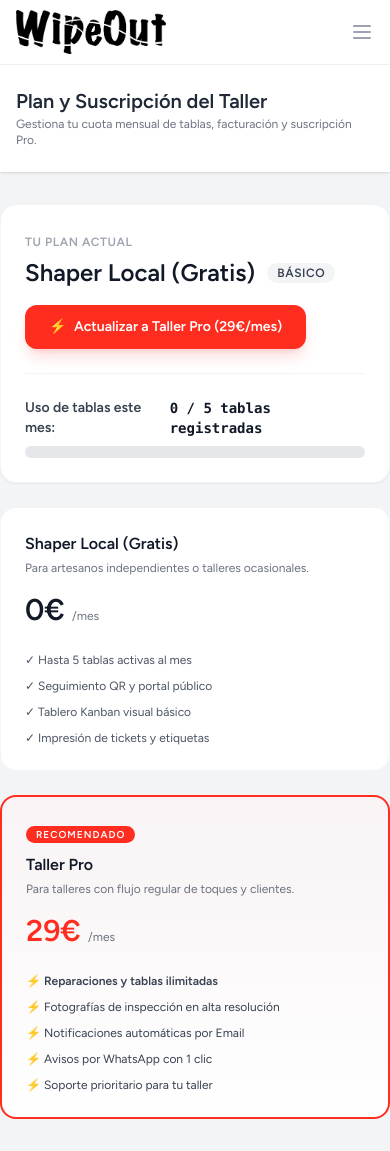
After one commit to krlocho/wipeout_fct, a Laravel app: page /suscripcion in a window 390 px wide. The commit adds this page. Run offline with Laravel 12, Linux system fonts and the light colour scheme; the visitor is signed in with stand-in values (Sample User, id 1); data comes from the database, SQL or seed files in the repository; style sheets or scripts are compiled from the project's sources.

Commit message:
feat: implement Stripe SaaS billing engine, Pro subscription checkout and free plan quota enforcement
- Add subscription fields (plan, subscription_status, stripe customer/sub IDs, expires_at) to users table
- Implement SubscriptionController with checkout, success, cancel, and webhook handling
- Add responsive subscription view in suscripcion/index.blade.php with quota progress bar and plan comparison
- Add free tier quota check (maximum 5 boards/month) in StoreReparacionRequest with automated upgrade prompt
- Expose Plan badge and subscription management in navigation bar
- Add complete automated test suite in SprintFiveSubscriptionAndMonetizationTest.php verifying quotas and checkout

```diff
--- /dev/null
+++ b/app/Http/Controllers/SubscriptionController.php
@@ -0,0 +1,71 @@
+<?php // PHP opening tag
+
+namespace App\Http\Controllers; // Controllers namespace declaration
+
+use Carbon\Carbon; // Import Carbon datetime library
+use Illuminate\Http\RedirectResponse; // Import RedirectResponse class
+use Illuminate\Http\Request; // Import Request class
+use Illuminate\Support\Facades\Auth; // Import Auth facade
+use Illuminate\View\View; // Import View class
+
+class SubscriptionController extends Controller // Controller managing workshop plans and Stripe billing
+{ // Open class declaration
+    public function index(): View { // Render subscription management and upgrade page
+        $user = Auth::user(); // Retrieve authenticated workshop user
+        $monthly_repairs = $user->monthly_repairs_count(); // Count repairs created this calendar month
+        $max_free_repairs = 5; // Free plan quota constant
+        $is_pro = $user->is_pro(); // Evaluate Pro tier status
+        return view('suscripcion.index', compact('user', 'monthly_repairs', 'max_free_repairs', 'is_pro')); // Render subscription blade view
+    } // End of index method
+
+    public function checkout(Request $request): RedirectResponse { // Initiate Stripe checkout or activate Pro plan
+        $user = Auth::user(); // Retrieve authenticated user
+        $target_plan = $request->input('plan', 'pro'); // Default target plan to pro
+        $stripe_key = config('services.stripe.secret'); // Retrieve Stripe secret key from config
+        if (!empty($stripe_key) && class_exists(\Stripe\Stripe::class)) { // Check if Stripe SDK and API keys are configured
+            \Stripe\Stripe::setApiKey($stripe_key); // Set global Stripe API key
+            $session = \Stripe\Checkout\Session::create([ // Create hosted Stripe Checkout Session
+                'payment_method_types' => ['card'], // Allow card payments
+                'line_items' => [[ // Billing line items
+                    'price_data' => [ // Dynamic price structure
+                        'currency' => 'eur', // European Euro currency
+                        'product_data' => ['name' => 'Wipeout Taller Pro (Suscripción Mensual)'], // Product title
+                        'unit_amount' => 2900, // 29.00 EUR in cents
+                        'recurring' => ['interval' => 'month'], // Monthly billing interval
+                    ], // Close price data
+                    'quantity' => 1, // Quantity 1 seat
+                ]], // Close line items array
+                'mode' => 'subscription', // Subscription recurring mode
+                'success_url' => route('suscripcion.success') . '?session_id={CHECKOUT_SESSION_ID}', // Redirect on success
+                'cancel_url' => route('suscripcion.index'), // Redirect on cancel
+                'customer_email' => $user->email, // Prefill user email
+            ]); // Close session creation
+            return redirect($session->url); // Redirect user to Stripe secure checkout
+        } // Close real Stripe check
+        $user->update([ // Instant simulated activation for development and testing environments
+            'plan' => $target_plan, // Set plan to pro
+            'subscription_status' => 'active', // Mark subscription as active
+            'subscription_ends_at' => Carbon::now()->addMonth(), // Set renewal date to one month ahead
+        ]); // Close update call
+        return redirect()->route('suscripcion.index')->with('success', '¡Plan Taller Pro activado con éxito! Ahora tienes reparaciones y fotos ilimitadas.'); // Redirect with confirmation
+    } // End of checkout method
+
+    public function success(Request $request): RedirectResponse { // Handle return from Stripe checkout
+        $user = Auth::user(); // Retrieve authenticated user
+        $user->update([ // Activate Pro subscription
+            'plan' => 'pro', // Set plan to pro
+            'subscription_status' => 'active', // Set status to active
+            'subscription_ends_at' => Carbon::now()->addMonth(), // Add 1 month subscription validity
+        ]); // Close update call
+        return redirect()->route('suscripcion.index')->with('success', '¡Enhorabuena! Tu taller ha sido actualizado al plan Pro.'); // Redirect with success message
+    } // End of success method
+
+    public function cancel(): RedirectResponse { // Cancel recurring subscription and downgrade to free
+        $user = Auth::user(); // Retrieve authenticated user
+        $user->update([ // Downgrade user record
+            'plan' => 'free', // Reset plan to free
+            'subscription_status' => 'cancelled', // Mark status as cancelled
+        ]); // Close update call
+        return redirect()->route('suscripcion.index')->with('info', 'Tu suscripción ha sido cancelada. Tu taller operará bajo el plan Shaper Local (5 tablas/mes).'); // Redirect with notice
+    } // End of cancel method
+} // Close SubscriptionController class
--- a/app/Http/Requests/StoreReparacionRequest.php
+++ b/app/Http/Requests/StoreReparacionRequest.php
@@ -31,6 +31,10 @@ class StoreReparacionRequest extends FormRequest { // Form request for creating
 
     public function with_validator($validator): void { // Custom validation rules logic
         $validator->after(function ($validator_instance) { // Add post-validation checks
+            $current_user = $this->user(); // Retrieve authenticated user instance
+            if ($current_user && $current_user->has_reached_monthly_limit()) { // Check free tier quota
+                $validator_instance->errors()->add('plan', 'Has alcanzado el límite de 5 tablas mensuales del plan gratuito. Actualiza a Taller Pro para reparaciones ilimitadas.'); // Add limit error
+            } // Close quota check
             if (empty($this->input('Cliente_id')) && empty($this->input('nuevo_cliente_nombre'))) { // Check client existence
                 $validator_instance->errors()->add('Cliente_id', 'Debes seleccionar un cliente existente o indicar el nombre de uno nuevo.'); // Add error
             } // Close client check
--- a/app/Models/User.php
+++ b/app/Models/User.php
@@ -1,55 +1,68 @@
-<?php
+<?php // PHP opening tag
 
-namespace App\Models;
+namespace App\Models; // Models namespace
 
-// use Illuminate\Contracts\Auth\MustVerifyEmail;
-use Illuminate\Database\Eloquent\Factories\HasFactory;
-use Illuminate\Foundation\Auth\User as Authenticatable;
-use Illuminate\Notifications\Notifiable;
+use Carbon\Carbon; // Import Carbon for date handling
+use Illuminate\Database\Eloquent\Factories\HasFactory; // Import HasFactory trait
+use Illuminate\Foundation\Auth\User as Authenticatable; // Import base Authenticatable User class
+use Illuminate\Notifications\Notifiable; // Import Notifiable trait
 
-class User extends Authenticatable
-{
-    use HasFactory, Notifiable;
+class User extends Authenticatable // User workshop account model
+{ // Open class declaration
+    use HasFactory, Notifiable; // Include model traits
 
-    /**
-     * The attributes that are mass assignable.
-     *
-     * @var array<int, string>
-     */
-    protected $fillable = [
-        'name',
-        'phone',
-        'email',
-        'password',
-        'latitud',
-        'longitud',
-        'google_id',
-    ];
+    protected $fillable = [ // Declare mass-assignable attributes list
+        'name', // Workshop or user full name
+        'phone', // Contact phone number
+        'email', // Login email address
+        'password', // Hashed account password
+        'latitud', // Geographical latitude for map directory
+        'longitud', // Geographical longitude for map directory
+        'google_id', // OAuth provider external identifier
+        'plan', // Subscription tier (free, pro, enterprise)
+        'subscription_status', // Status (active, cancelled, past_due)
+        'stripe_customer_id', // Stripe customer identifier
+        'stripe_subscription_id', // Stripe recurring subscription identifier
+        'subscription_ends_at', // Subscription expiration date
+    ]; // Close fillable attributes array
 
-    /**
-     * The attributes that should be hidden for serialization.
-     *
-     * @var array<int, string>
-     */
-    protected $hidden = [
-        'password',
-        'remember_token',
-    ];
+    protected $hidden = [ // Attributes excluded from array and JSON serialization
+        'password', // Sensitive password hash
+        'remember_token', // Persistent authentication token
+    ]; // Close hidden attributes array
 
-    /**
-     * Get the attributes that should be cast.
-     *
-     * @return array<string, string>
-     */
-    protected function casts(): array
-    {
-        return [
-            'email_verified_at' => 'datetime',
-            'password' => 'hashed',
-        ];
-    }
-    public function reparaciones()
-    {
-         return $this->hasMany(Reparacion::class);
-    }
-}
+    protected function casts(): array // Attribute cast definitions
+    { // Open casts method
+        return [ // Return type casts mapping
+            'email_verified_at' => 'datetime', // Cast timestamp to Carbon datetime
+            'password' => 'hashed', // Auto-hash plaintext password strings
+            'subscription_ends_at' => 'datetime', // Cast subscription expiration timestamp
+        ]; // Close casts mapping
+    } // Close casts method
+
+    public function reparaciones() // Relationship linking to repair records
+    { // Open reparaciones method
+        return $this->hasMany(Reparacion::class, 'User_id', 'id'); // Link using User_id foreign key
+    } // Close reparaciones method
+
+    public function is_pro(): bool // Check if workshop user has an active Pro or Enterprise plan
+    { // Open is_pro method
+        return in_array($this->plan, ['pro', 'enterprise'], true) && $this->subscription_status === 'active'; // Evaluate plan tier and active state
+    } // Close is_pro method
+
+    public function monthly_repairs_count(): int // Calculate number of repairs created in the current month
+    { // Open monthly_repairs_count method
+        return $this->reparaciones() // Query owned repairs
+            ->whereYear('created_at', Carbon::now()->year) // Filter current year
+            ->whereMonth('created_at', Carbon::now()->month) // Filter current month
+            ->count(); // Return count of repairs
+    } // Close monthly_repairs_count method
+
+    public function has_reached_monthly_limit(): bool // Check whether free tier monthly quota of 5 boards has been reached
+    { // Open has_reached_monthly_limit method
+        if ($this->is_pro()) { // Pro and Enterprise users have unlimited repairs
+            return false; // Unlimited access
+        } // Close pro check
+        return $this->monthly_repairs_count() >= 5; // Enforce maximum 5 repairs per month for free plan
+    } // Close has_reached_monthly_limit method
+} // Close User class declaration
--- a/resources/views/layouts/navigation.blade.php
+++ b/resources/views/layouts/navigation.blade.php
@@ -31,6 +31,17 @@
                     <x-nav-link :href="route('reparaciones.index')" :active="request()->routeIs('reparaciones.index')">
                         {{ __('Reparaciones') }}
                     </x-nav-link>
+
+                    <x-nav-link :href="route('suscripcion.index')" :active="request()->routeIs('suscripcion.index')"> {{-- Subscription link --}}
+                        <span class="flex items-center gap-1.5"> {{-- Badge flex --}}
+                            {{ __('Plan') }} {{-- Label --}}
+                            @if (Auth::user()?->is_pro()) {{-- Pro check --}}
+                                <span class="bg-green-100 text-green-800 dark:bg-green-950 dark:text-green-300 text-[10px] font-extrabold px-1.5 py-0.5 rounded-full">PRO</span> {{-- Pro pill --}}
+                            @else {{-- Free check --}}
+                                <span class="bg-gray-100 text-gray-600 dark:bg-zinc-700 dark:text-gray-300 text-[10px] font-extrabold px-1.5 py-0.5 rounded-full">FREE</span> {{-- Free pill --}}
+                            @endif {{-- Close check --}}
+                        </span> {{-- Close badge flex --}}
+                    </x-nav-link> {{-- Close subscription link --}}
                 </div>
             </div>
 
--- /dev/null
+++ b/resources/views/suscripcion/index.blade.php
@@ -0,0 +1,109 @@
+<x-app-layout> {{-- Main authenticated application layout component --}}
+    <x-slot name="header"> {{-- Layout header slot --}}
+        <div class="flex flex-col sm:flex-row sm:items-center sm:justify-between gap-4"> {{-- Header flex container --}}
+            <div> {{-- Title wrapper --}}
+                <h2 class="text-xl font-semibold leading-tight text-gray-800 dark:text-gray-200">{{ __('Plan y Suscripción del Taller') }}</h2> {{-- Section heading --}}
+                <p class="text-xs text-gray-500 mt-0.5">Gestiona tu cuota mensual de tablas, facturación y suscripción Pro.</p> {{-- Subtitle --}}
+            </div> {{-- Close title wrapper --}}
+        </div> {{-- Close header flex container --}}
+    </x-slot> {{-- Close header slot --}}
+
+    <div class="py-8"> {{-- Content spacing wrapper --}}
+        <div class="max-w-5xl mx-auto sm:px-6 lg:px-8 space-y-6"> {{-- Container column --}}
+            @if (session('success')) {{-- Check success flash message --}}
+                <div class="p-4 text-sm font-semibold text-green-800 bg-green-100 rounded-xl dark:bg-green-950/40 dark:text-green-300">{{ session('success') }}</div> {{-- Success banner --}}
+            @endif {{-- Close success check --}}
+            @if (session('info')) {{-- Check info flash message --}}
+                <div class="p-4 text-sm font-semibold text-blue-800 bg-blue-100 rounded-xl dark:bg-blue-950/40 dark:text-blue-300">{{ session('info') }}</div> {{-- Info banner --}}
+            @endif {{-- Close info check --}}
+
+            <div class="bg-white dark:bg-zinc-800 rounded-2xl p-6 sm:p-8 border border-gray-100 dark:border-zinc-700 shadow-sm"> {{-- Current plan card --}}
+                <div class="flex flex-col sm:flex-row sm:items-center sm:justify-between gap-4 border-b border-gray-100 dark:border-zinc-700 pb-6 mb-6"> {{-- Card top row --}}
+                    <div> {{-- Plan info block --}}
+                        <span class="text-xs font-bold uppercase tracking-wider text-gray-400">Tu Plan Actual</span> {{-- Label --}}
+                        <div class="flex items-center gap-3 mt-1"> {{-- Plan heading row --}}
+                            <h3 class="text-2xl font-extrabold text-gray-900 dark:text-white">{{ $is_pro ? 'Taller Pro' : 'Shaper Local (Gratis)' }}</h3> {{-- Plan title --}}
+                            @if ($is_pro) {{-- Pro active badge --}}
+                                <span class="px-2.5 py-0.5 text-xs font-extrabold uppercase tracking-wider bg-green-100 text-green-800 dark:bg-green-950/50 dark:text-green-300 rounded-full">Activo ⚡</span> {{-- Badge --}}
+                            @else {{-- Free plan badge --}}
+                                <span class="px-2.5 py-0.5 text-xs font-extrabold uppercase tracking-wider bg-gray-100 text-gray-700 dark:bg-zinc-700 dark:text-gray-300 rounded-full">Básico</span> {{-- Badge --}}
+                            @endif {{-- Close plan badge --}}
+                        </div> {{-- Close heading row --}}
+                    </div> {{-- Close plan info block --}}
+
+                    <div> {{-- Action CTA block --}}
+                        @if (!$is_pro) {{-- Upgrade button for free users --}}
+                            <form action="{{ route('suscripcion.checkout') }}" method="POST"> {{-- Checkout form --}}
+                                @csrf {{-- CSRF token --}}
+                                <input type="hidden" name="plan" value="pro" /> {{-- Target plan --}}
+                                <button type="submit" class="px-6 py-3 bg-[#FF2D20] hover:bg-[#e02619] text-white text-sm font-bold rounded-xl shadow-lg shadow-red-500/20 transition transform hover:-translate-y-0.5 flex items-center gap-2"> {{-- Action button --}}
+                                    <span>⚡</span> Actualizar a Taller Pro (29€/mes) {{-- Button label --}}
+                                </button> {{-- Close action button --}}
+                            </form> {{-- Close form --}}
+                        @else {{-- Cancel button for pro users --}}
+                            <form action="{{ route('suscripcion.cancel') }}" method="POST" onsubmit="return confirm('¿Seguro que deseas cancelar tu suscripción Pro?');"> {{-- Cancel form --}}
+                                @csrf {{-- CSRF token --}}
+                                <button type="submit" class="px-4 py-2 border border-gray-300 dark:border-zinc-600 text-xs font-semibold text-gray-600 dark:text-gray-400 hover:text-red-600 rounded-lg transition">Cancelar Suscripción</button> {{-- Cancel button --}}
+                            </form> {{-- Close cancel form --}}
+                        @endif {{-- Close action check --}}
+                    </div> {{-- Close action block --}}
+                </div> {{-- Close card top row --}}
+
+                <div> {{-- Quota consumption section --}}
+                    <div class="flex items-center justify-between text-sm mb-2"> {{-- Progress header --}}
+                        <span class="font-semibold text-gray-700 dark:text-gray-300">Uso de tablas este mes:</span> {{-- Label --}}
+                        <span class="font-mono font-bold text-gray-900 dark:text-white"> {{-- Quota text --}}
+                            @if ($is_pro) {{-- Unlimited indicator --}}
+                                {{ $monthly_repairs }} tablas registradas (Ilimitadas) {{-- Unlimited label --}}
+                            @else {{-- Capped indicator --}}
+                                {{ $monthly_repairs }} / {{ $max_free_repairs }} tablas registradas {{-- Ratio label --}}
+                            @endif {{-- Close indicator --}}
+                        </span> {{-- Close quota text --}}
+                    </div> {{-- Close progress header --}}
+
+                    @if (!$is_pro) {{-- Free quota progress bar --}}
+                        @php // Calculate percent
+                            $quota_pct = min(100, round(($monthly_repairs / $max_free_repairs) * 100)); // Cap percentage at 100
+                        @endphp {{-- End PHP block --}}
+                        <div class="w-full bg-gray-200 dark:bg-zinc-700 rounded-full h-3 overflow-hidden"> {{-- Bar rail --}}
+                            <div class="h-3 rounded-full transition-all duration-500 {{ $quota_pct >= 100 ? 'bg-red-500' : 'bg-[#FF2D20]' }}" style="width: {{ $quota_pct }}%;"></div> {{-- Active fill --}}
+                        </div> {{-- Close bar rail --}}
+                        @if ($monthly_repairs >= $max_free_repairs) {{-- Reached limit alert --}}
+                            <div class="mt-4 p-4 rounded-xl bg-red-50 dark:bg-red-950/30 border border-red-200 dark:border-red-900 text-xs text-red-700 dark:text-red-400"> {{-- Alert container --}}
+                                <strong>⚠️ Has alcanzado el límite mensual:</strong> No podrás registrar nuevas órdenes hasta el próximo mes salvo que actualices a <strong>Taller Pro</strong>. {{-- Alert text --}}
+                            </div> {{-- Close alert container --}}
+                        @endif {{-- Close limit check --}}
+                    @endif {{-- Close free progress bar --}}
+                </div> {{-- Close quota section --}}
+            </div> {{-- Close current plan card --}}
+
+            <div class="grid md:grid-cols-2 gap-6"> {{-- Plan comparison grid --}}
+                <div class="bg-white dark:bg-zinc-800 rounded-2xl p-6 border border-gray-100 dark:border-zinc-700"> {{-- Free tier box --}}
+                    <h4 class="font-bold text-base text-gray-900 dark:text-white">Shaper Local (Gratis)</h4> {{-- Title --}}
+                    <p class="text-xs text-gray-500 mt-1">Para artesanos independientes o talleres ocasionales.</p> {{-- Description --}}
+                    <div class="text-3xl font-extrabold text-gray-900 dark:text-white mt-4">0€ <span class="text-xs font-normal text-gray-500">/mes</span></div> {{-- Price --}}
+                    <ul class="mt-6 space-y-2.5 text-xs text-gray-600 dark:text-gray-300"> {{-- Features list --}}
+                        <li class="flex items-center gap-2">✓ Hasta 5 tablas activas al mes</li> {{-- Item 1 --}}
+                        <li class="flex items-center gap-2">✓ Seguimiento QR y portal público</li> {{-- Item 2 --}}
+                        <li class="flex items-center gap-2">✓ Tablero Kanban visual básico</li> {{-- Item 3 --}}
+                        <li class="flex items-center gap-2">✓ Impresión de tickets y etiquetas</li> {{-- Item 4 --}}
+                    </ul> {{-- Close list --}}
+                </div> {{-- Close free tier box --}}
+
+                <div class="bg-gradient-to-b from-red-50/50 to-white dark:from-red-950/20 dark:to-zinc-800 rounded-2xl p-6 border-2 border-[#FF2D20]"> {{-- Pro tier box --}}
+                    <span class="text-[10px] font-extrabold uppercase tracking-widest bg-[#FF2D20] text-white px-2.5 py-0.5 rounded-full">Recomendado</span> {{-- Pro tag --}}
+                    <h4 class="font-bold text-base text-gray-900 dark:text-white mt-2">Taller Pro</h4> {{-- Title --}}
+                    <p class="text-xs text-gray-500 mt-1">Para talleres con flujo regular de toques y clientes.</p> {{-- Description --}}
+                    <div class="text-3xl font-extrabold text-[#FF2D20] mt-4">29€ <span class="text-xs font-normal text-gray-500">/mes</span></div> {{-- Price --}}
+                    <ul class="mt-6 space-y-2.5 text-xs text-gray-700 dark:text-gray-200"> {{-- Features list --}}
+                        <li class="flex items-center gap-2 font-semibold">⚡ Reparaciones y tablas ilimitadas</li> {{-- Item 1 --}}
+                        <li class="flex items-center gap-2">⚡ Fotografías de inspección en alta resolución</li> {{-- Item 2 --}}
+                        <li class="flex items-center gap-2">⚡ Notificaciones automáticas por Email</li> {{-- Item 3 --}}
+                        <li class="flex items-center gap-2">⚡ Avisos por WhatsApp con 1 clic</li> {{-- Item 4 --}}
+                        <li class="flex items-center gap-2">⚡ Soporte prioritario para tu taller</li> {{-- Item 5 --}}
+                    </ul> {{-- Close list --}}
+                </div> {{-- Close pro tier box --}}
+            </div> {{-- Close comparison grid --}}
+        </div> {{-- Close container column --}}
+    </div> {{-- Close content wrapper --}}
+</x-app-layout> {{-- Close layout --}}
--- a/routes/web.php
+++ b/routes/web.php
@@ -1,6 +1,7 @@
 <?php // PHP opening tag
 
 use App\Http\Controllers\ProfileController; // Import ProfileController
+use App\Http\Controllers\SubscriptionController; // Import SubscriptionController
 use App\Http\Controllers\TablaController; // Import TablaController
 use Illuminate\Support\Facades\Route; // Import Route facade
 use App\Http\Controllers\ClienteController; // Import ClienteController
@@ -35,6 +36,10 @@ Route::middleware('auth')->group(function () { // Group routes requiring active
     Route::resource('/reparaciones', ReparacionController::class); // RESTful resource routes for repairs
     Route::resource('/tablas', TablaController::class); // RESTful resource routes for surfboards
     Route::resource('/clientes', ClienteController::class); // RESTful resource routes for clients
+    Route::get('/suscripcion', [SubscriptionController::class, 'index'])->name('suscripcion.index'); // Subscription management screen
+    Route::post('/suscripcion/checkout', [SubscriptionController::class, 'checkout'])->name('suscripcion.checkout'); // Stripe checkout subscription activation
+    Route::get('/suscripcion/success', [SubscriptionController::class, 'success'])->name('suscripcion.success'); // Return redirect after checkout
+    Route::post('/suscripcion/cancel', [SubscriptionController::class, 'cancel'])->name('suscripcion.cancel'); // Cancel current recurring subscription
 }); // Close authenticated routes group
 
 Route::get('login/google', [GoogleController::class, 'redirect_to_google'])->name('login.google'); // OAuth Google redirect route
```
Also changed, not shown: tests/Feature/SprintFiveSubscriptionAndMonetizationTest.php (added, +104 -0 lines), database/migrations/2026_10_20_000001_add_subscription_fields_to_users_table.php (added).
